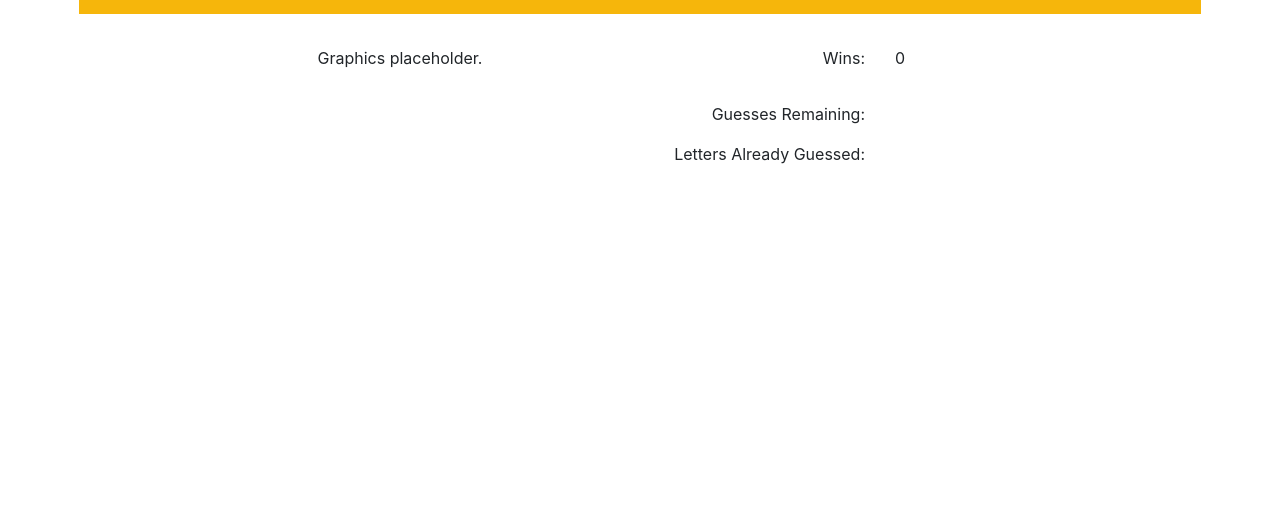
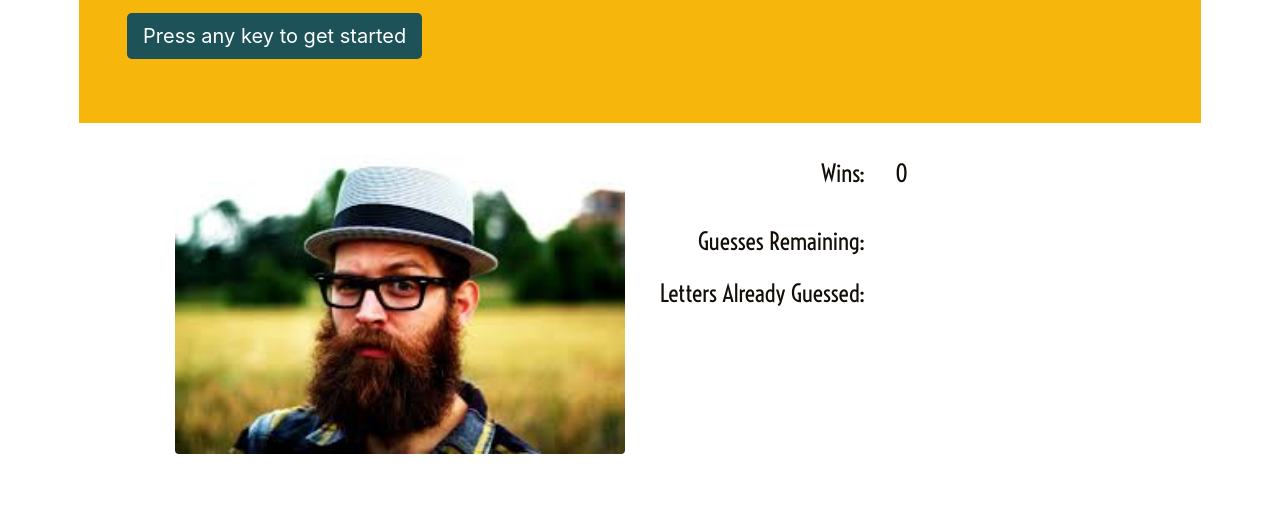
Before and after one commit to olen-d/Word-Guess-Game, a plain HTML site: page index.html in a window 1280 px wide. Shown: the part 278-800 px from the top of the page. Drawn offline with nearby package versions, Linux system fonts and the light colour scheme; a web font is replaced by a local one.

Commit message:
finished game

```diff
--- a/assets/css/style.css
+++ b/assets/css/style.css
@@ -1,5 +1,6 @@
 body       {
     text-align: center;
+    color:#130f08;
 }
 
 .wrapper    {
@@ -12,3 +13,21 @@ body       {
     background: #f6b60b;
     padding-left: 3rem;
 }
+
+.jumbotron h1 {
+    font-family: 'Mr Bedfort', cursive;
+}
+
+.game-stats {
+    font-family: 'Voltaire', sans-serif;
+    font-size: 1.5rem;
+}
+
+#game-result {
+    font-weight: bold;
+}
+
+.btn-primary {
+    background: #1d5259;
+    border: #518b74;
+}
--- a/assets/javascript/game.js
+++ b/assets/javascript/game.js
@@ -47,6 +47,11 @@ function replaceBlank (blankPosition, letter) {
     blankToUpdate.textContent = letter;
 }
 
+function swapImage (oldImageId, newImageSrc) {
+    let imageToSwap = document.getElementById(oldImageId);
+    imageToSwap.src = newImageSrc;
+}
+
 // Start the game when the user presses any key
 
 document.onkeyup = function(event) {
@@ -78,9 +83,11 @@ document.onkeyup = function(event) {
                     indexes.forEach(function(element) {
                         replaceBlank("blank" + element,userInput + " ");
                     });
+
                     if(blanksRemaining === 0) {
                         // #winning
                         wins++;
+                        document.getElementById("game-result").style.color = "#718831";
                         updateGameStats("game-result","Good Job, You are a Winner!");
                         updateGameStats("win-total",wins);
                         anyKeyPressed = false;
@@ -91,7 +98,9 @@ document.onkeyup = function(event) {
                     updateGameStats("guesses-remaining",guessesRemaining);
 
                     if (guessesRemaining === 0) {
+                        document.getElementById("game-result").style.color = "#c94716";
                         updateGameStats("game-result","Hangman is Over!");
+                        swapImage("game-image","assets/images/over.gif");
                         anyKeyPressed = false;
                     }
                 }
@@ -125,5 +134,8 @@ document.onkeyup = function(event) {
         // Clear the letters already guessed
         lettersGuessed.length = 0;
         updateGameStats("already-guessed","");
+
+        // Reset the image
+        swapImage("game-image","assets/images/hipster.jpg");
     }
 }
--- a/index.html
+++ b/index.html
@@ -12,8 +12,8 @@
         <script src="https://cdnjs.cloudflare.com/ajax/libs/popper.js/1.14.3/umd/popper.min.js" integrity="sha384-ZMP7rVo3mIykV+2+9J3UJ46jBk0WLaUAdn689aCwoqbBJiSnjAK/l8WvCWPIPm49" crossorigin="anonymous"></script>
         <script src="https://stackpath.bootstrapcdn.com/bootstrap/4.1.3/js/bootstrap.min.js" integrity="sha384-ChfqqxuZUCnJSK3+MXmPNIyE6ZbWh2IMqE241rYiqJxyMiZ6OW/JmZQ5stwEULTy" crossorigin="anonymous"></script>
 
-        <!-- Font Awesome for the icons -->
-        <link rel="stylesheet" href="https://use.fontawesome.com/releases/v5.5.0/css/all.css" integrity="sha384-B4dIYHKNBt8Bc12p+WXckhzcICo0wtJAoU8YZTY5qE0Id1GSseTk6S+L3BlXeVIU" crossorigin="anonymous">
+        <!-- Google Fonts -->
+        <link href="https://fonts.googleapis.com/css?family=Mr+Bedfort|Voltaire" rel="stylesheet">
 
         <!-- Site Specific Styles -->
         <link rel="stylesheet" type="text/css" href="assets/css/style.css" />
@@ -31,50 +31,55 @@
                     <p class = "lead">
                         Test your knowledge of hipster lingo.
                     </p>
-                    Press any key to get started!
+                    <button type="button" class="btn btn-primary btn-lg" id="initiate-game">Press any key to get started</button>
                 </div>
                 <div class = "row">
                     <div class = "col-md-1">
                         &nbsp;
                     </div>
                     <div class = "col-md-5">
-                        Graphics placeholder.
+                        <img src="assets/images/hipster.jpg" class="img-fluid rounded" id="game-image" width="100%" height="auto">
                     </div>
                     <div class = "col-md-5">
-                        <div class = row>
-                                <div class = "col-sm-6 text-right">
-                                    <p>
+                        <div class = "row">
+                                <div class = "col-sm-6 text-sm-center text-md-right">
+                                    <p class="game-stats">
                                         Wins:
                                     </p>
                                 </div>
-                                <div class = "col-sm-6 text-left">
-                                    <p id = "win-total">0</p>
+                                <div class = "col-sm-6 text-sm-center text-md-left">
+                                    <p id = "win-total" class="game-stats">0</p>
                                 </div>
                         </div>
-                        <div class = row>
+                        <div class = "row">
                             <div class = "col-sm-12">
-                                <p id = "blanks"></p>
+                                <p id = "blanks" class="game-stats"></p>
                             </div>
                         </div>
-                        <div class = row>
-                            <div class = "col-sm-6 text-right">
-                                <p>
+                        <div class = "row">
+                            <div class = "col-sm-6 text-sm-center text-md-right">
+                                <p class="game-stats">
                                     Guesses Remaining:
                                 </p>
                             </div>
-                            <div class = "col-sm-6 text-left">
-                                <p id = "guesses-remaining"></p>
+                            <div class = "col-sm-6 text-sm-center text-md-left ">
+                                <p id = "guesses-remaining" class="game-stats"></p>
                             </div>
                         </div>
-                        <div class = row>
-                                <div class = "col-sm-6 text-right">
-                                    <p>
+                        <div class = "row">
+                                <div class = "col-sm-6 text-sm-center text-md-right ">
+                                    <p class="game-stats">
                                         Letters Already Guessed:
                                     </p>
                                 </div>
-                                <div class = "col-sm-6 text-left">
-                                    <p id = "already-guessed"></p>
+                                <div class = "col-sm-6 text-sm-center text-md-left">
+                                    <p id = "already-guessed" class="game-stats"></p>
                                 </div>
+                        </div>
+                        <div class = "row">
+                            <div class = "col-sm-12">
+                                <p id = "game-result" class="game-stats"></p>
+                            </div>
                         </div>
                     </div>
                     <div class = "col-md-1">
@@ -87,7 +92,7 @@
                     &nbsp;
                 </div>
                 <div class = "col-md-5">
-                    <p id = "game-result"></p>
+
                 </div>
                 <div class = "col-md-5">
 
```
Also changed, not shown: assets/images/hipster.jpg (added), assets/images/over.gif (added).
